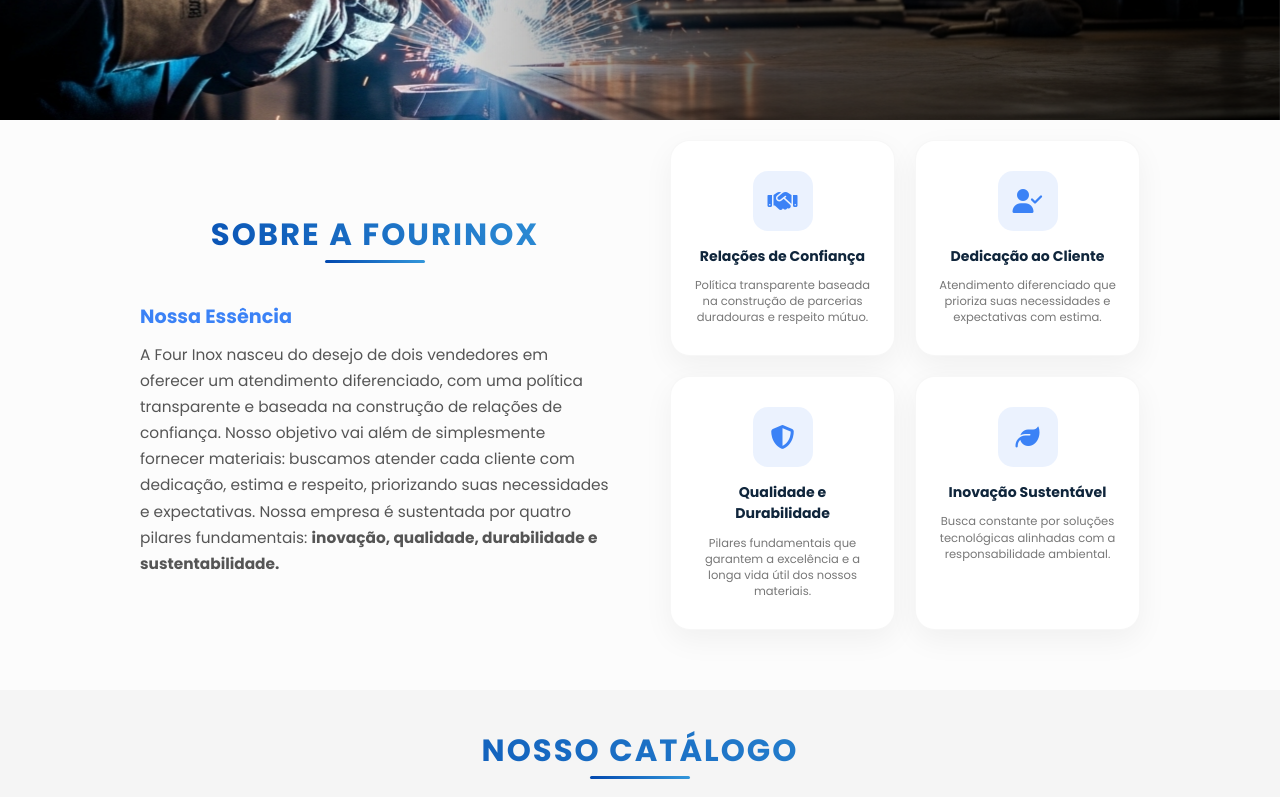
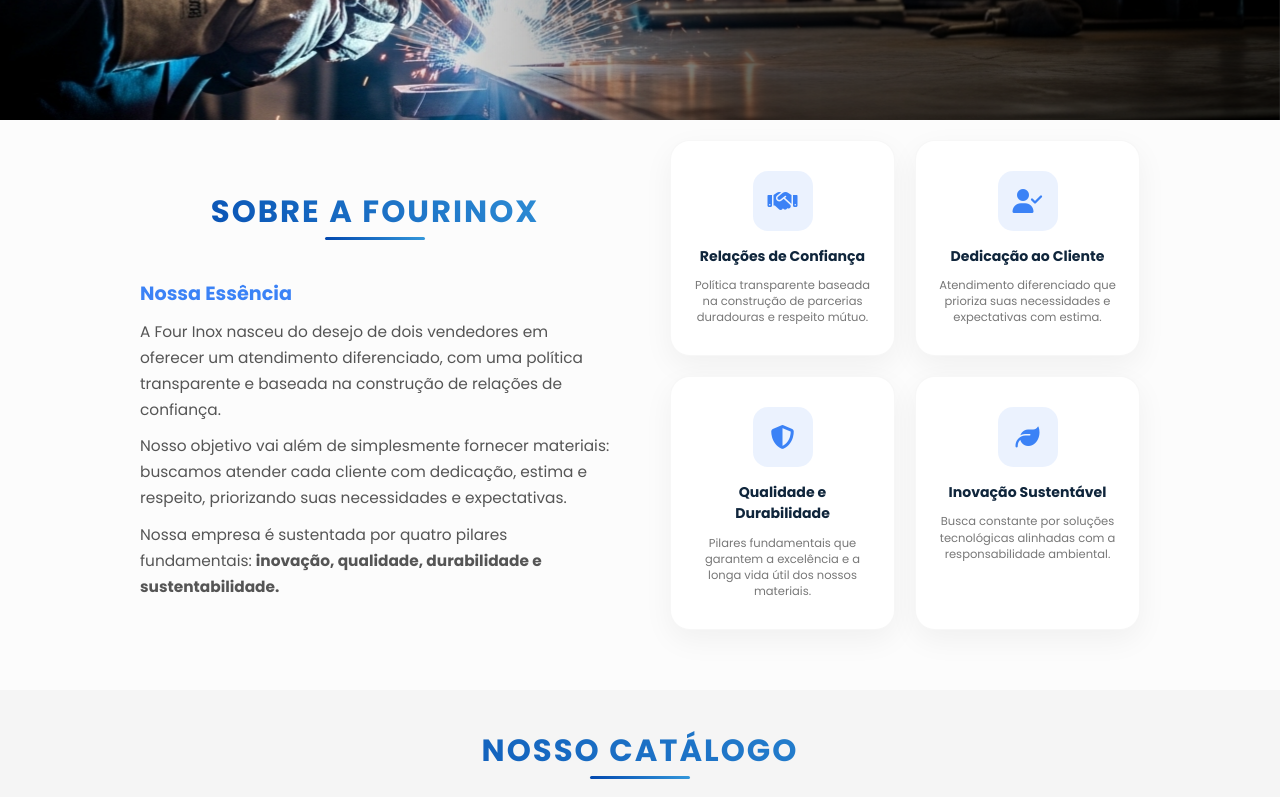
Before and after one commit to Geovanne19/catalogo_fourinox, a React (Vite) app in the folder frontend/: page / in a window 1280 px wide. Shown: the part 473-1270 px from the top of the page. Built offline with nearby package versions, Linux system fonts and the light colour scheme.

Commit message:
ajuste de paragrafos

```diff
--- a/frontend/src/components/Sobre/Sobre.jsx
+++ b/frontend/src/components/Sobre/Sobre.jsx
@@ -10,9 +10,12 @@
             <h3>Nossa Essência</h3>
             <p>
               A Four Inox nasceu do desejo de dois vendedores em oferecer um atendimento diferenciado,
-              com uma política transparente e baseada na construção de relações de confiança. Nosso objetivo
-              vai além de simplesmente fornecer materiais: buscamos atender cada cliente com dedicação, estima e respeito,
-              priorizando suas necessidades e expectativas. Nossa empresa é sustentada por quatro pilares
+              com uma política transparente e baseada na construção de relações de confiança.
+            </p>
+            <p>Nosso objetivo vai além de simplesmente fornecer materiais: buscamos atender cada cliente com dedicação, estima e respeito, priorizando suas necessidades e expectativas.
+            </p>
+            <p>
+              Nossa empresa é sustentada por quatro pilares
               fundamentais: <strong>inovação, qualidade, durabilidade e sustentabilidade.</strong>
             </p>
           </div>
```
